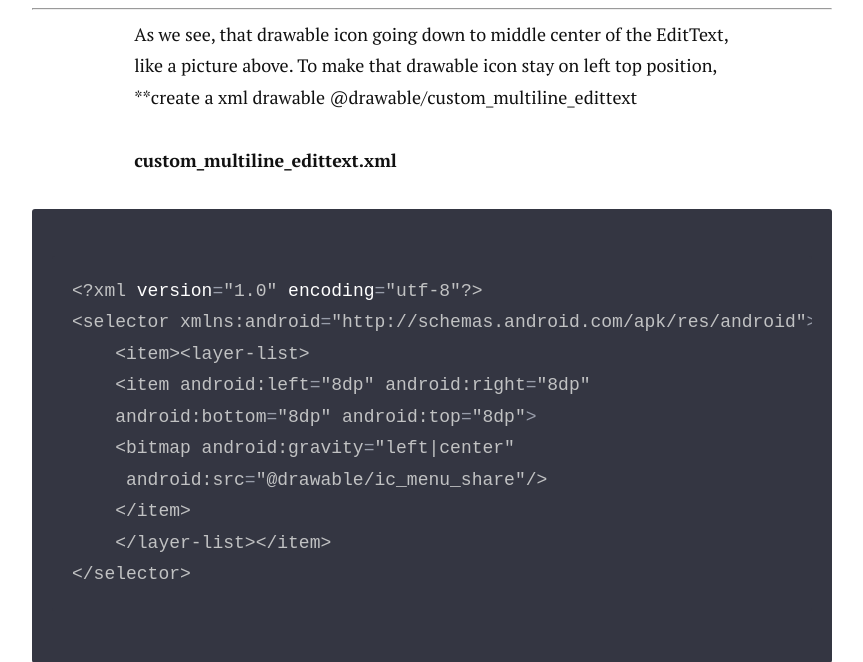
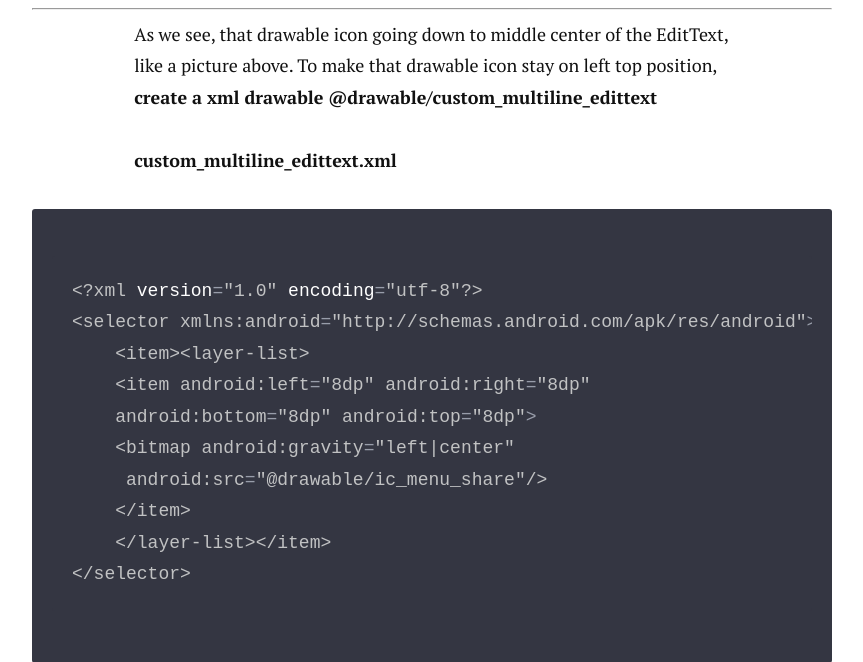
Before and after one commit to zigic88/zigic88.github.io, a Jekyll site: the page built from _posts/2017-06-22-drawable-multiline-edittext.markdown, in a window 1280 px wide and 900 px high, scrolled down 2308 px, cut to the strip 238-900 px from the top of the window. Shown: the whole strip, without its empty margins (208-1071 px from the left). Built offline with Jekyll 4.4.1, drawn with Linux system fonts in a browser that asks for light colours; nearby versions of some CDN libraries.

Commit message:
Update github pages

````diff
--- a/_posts/2017-06-22-drawable-multiline-edittext.markdown
+++ b/_posts/2017-06-22-drawable-multiline-edittext.markdown
@@ -41,7 +41,7 @@ Now, you can run your this project and you got this result :
 ![Image1](https://drive.google.com/uc?id=0Bzu9omikbG_SMVh6aHA5U3Y2WDA)
 
 ----------
-As we see, that drawable icon going down to middle center of the EditText, like a picture above. To make that drawable icon stay on left top position, **create a xml drawable @drawable/custom_multiline_edittext
+As we see, that drawable icon going down to middle center of the EditText, like a picture above. To make that drawable icon stay on left top position, **create a xml drawable @drawable/custom_multiline_edittext**
 
 **custom_multiline_edittext.xml**
 ```sh
````
